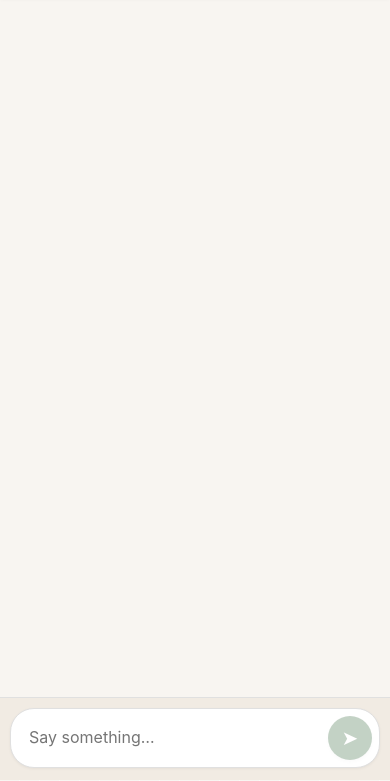
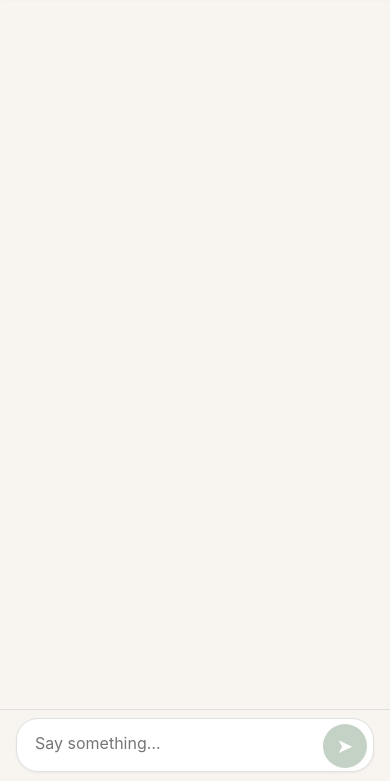
Before and after one commit to studentiz/ConversationsWithGod, a website: page index.html in a window 390 px wide. Shown: the part 64-845 px from the top of the page. Drawn offline with Linux system fonts and the light colour scheme.

Commit message:
Refine composer spacing and refresh screenshots

```diff
--- a/index.html
+++ b/index.html
@@ -49,7 +49,7 @@
             /* Light mode (default) - paper-like style */
             --background-color: #f8f5f1;
             --header-background: #f1ebe3;
-            --input-area-background: #f1ebe3;
+            --input-area-background: #f8f5f1;
             --text-color: #4a4a4a;
             --own-message-background: #eeebe6;
             --other-message-background: #dce7dc;
@@ -79,7 +79,7 @@
         [data-theme="dark"] {
             --background-color: #2a2520;
             --header-background: #211e1a;
-            --input-area-background: #211e1a;
+            --input-area-background: #2a2520;
             --text-color: #e8d9c5;
             --own-message-background: #39342e;
             --other-message-background: #35463b;
@@ -413,7 +413,7 @@
         /* Input area styling */
         .chat-input-area {
             display: flex;
-            padding: 12px 16px;
+            padding: 8px 16px;
             background-color: var(--input-area-background);
             transition: background-color 0.5s;
             border-top: 1px solid var(--border-color);
@@ -427,7 +427,7 @@
             width: 100%;
             min-width: 0;
             border: 1px solid var(--border-color);
-            border-radius: 24px;
+            border-radius: 22px;
             background-color: var(--input-background);
             box-shadow: 0 1px 3px var(--shadow-color);
             transition: background-color .2s, border-color .2s;
@@ -435,14 +435,14 @@
 
         .composer:focus-within {
             border-color: var(--button-color);
-            box-shadow: 0 0 0 2px rgba(124, 156, 129, 0.2);
+            box-shadow: 0 0 0 1px rgba(124, 156, 129, 0.14);
         }
 
         #messageInput {
             display: block;
             width: 100%;
-            min-height: 58px;
-            padding: 16px 64px 16px 18px;
+            min-height: 52px;
+            padding: 12px 60px 12px 18px;
             border: 0;
             border-radius: inherit;
             font-size: var(--font-size-normal);
@@ -455,8 +455,8 @@
         /* Send button styling */
         #sendButton {
             position: absolute;
-            right: 7px;
-            bottom: 7px;
+            right: 6px;
+            bottom: 3px;
             background-color: var(--button-color);
             color: var(--button-text);
             border: none;
@@ -878,7 +878,7 @@
             }
 
             .chat-input-area {
-                padding: 10px;
+                padding: 8px 16px;
             }
 
             #messageInput {
@@ -1033,7 +1033,7 @@
         .notification .notice-dismiss { color: var(--text-color); font-size: 20px; }
         #messageInput { font-family: inherit; resize: none; max-height: min(160px, 32dvh); line-height: 1.5; overflow: hidden; scrollbar-width: none; }
         #sendButton:disabled { opacity: .45; cursor: default; transform: none; }
-        .chat-input-area { align-items: flex-end; padding-bottom: max(12px,env(safe-area-inset-bottom)); }
+        .chat-input-area { align-items: flex-end; padding-bottom: max(8px,env(safe-area-inset-bottom)); }
         .export-field { display: flex; flex-direction: column; gap: 6px; margin: 14px 0; font-size: 13px; }
         .export-field input,.export-field textarea,.export-field select { font: inherit; color: var(--text-color); background: var(--input-background); border: 1px solid var(--border-color); border-radius: 8px; padding: 10px; width: 100%; min-height: 44px; }
         .export-field { font-size: var(--font-size-normal); }
```
Also changed, not shown: tests/composer.cjs (+1 -1 lines), web/index.template.html (+11 -11 lines), img/en/conversation.png, img/en/dark.png, img/privacy-blur.png, img/screenshot.png, img/zh/conversation.png, img/zh/dark.png, screenshots/screenshot1.png, screenshots/screenshot2.png.
